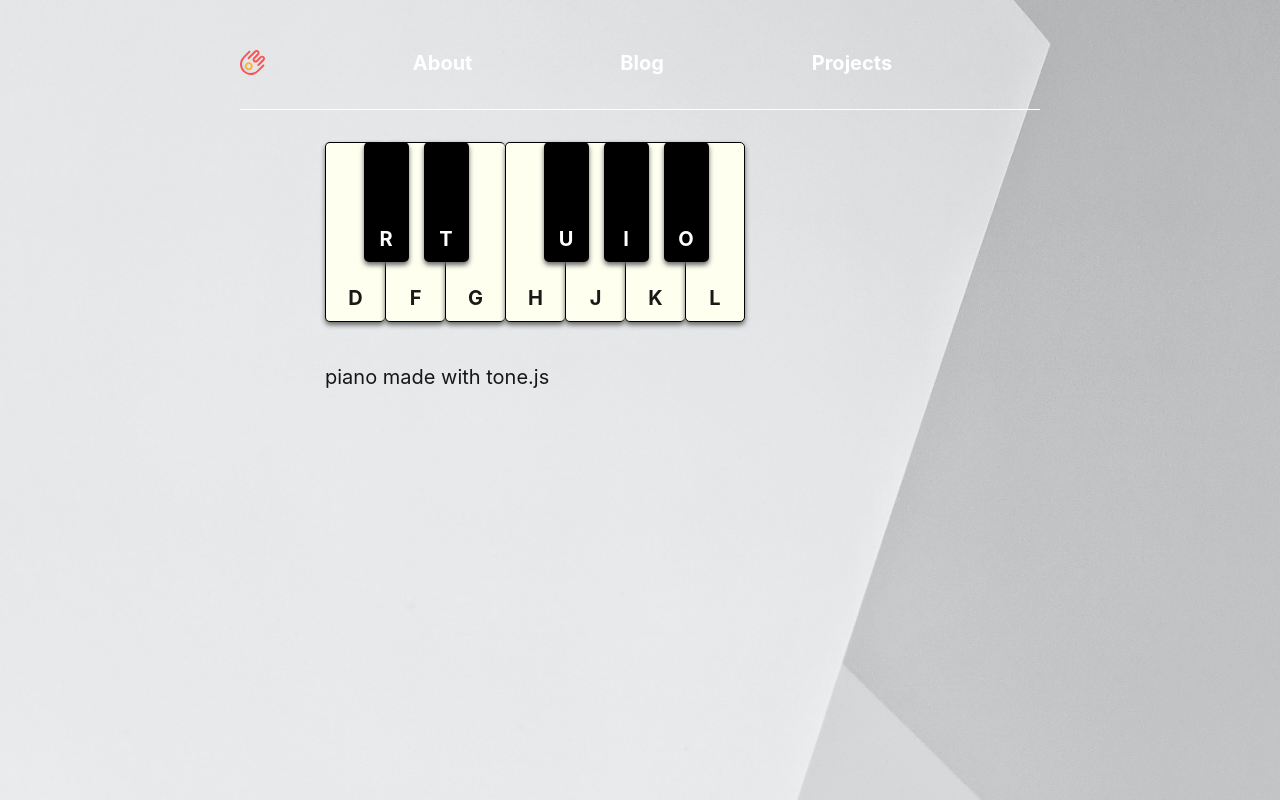
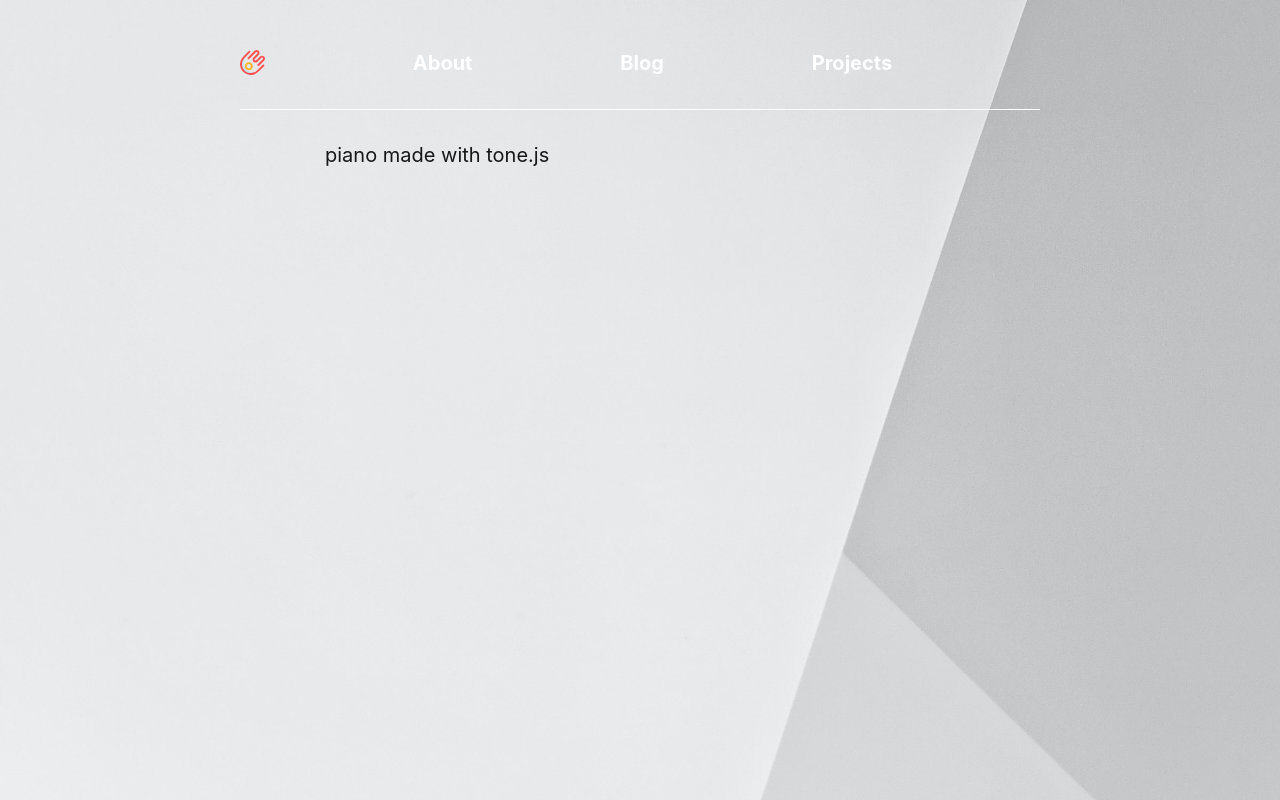
Before and after one commit to dextermichael/starboyblog, a Gatsby site: page /Projects in a window 1280 px wide. Built offline with nearby package versions, Linux system fonts and the light colour scheme; Gatsby itself is replaced by a stand-in of ours; some packages are replaced by stand-ins of ours; a web font is replaced by a local one.

Commit message:
porject couldnt get up

```diff
--- a/package.json
+++ b/package.json
@@ -33,6 +33,7 @@
     "react-helmet": "^5.2.1",
     "react-typography": "^0.16.19",
     "styled-components": "^5.1.1",
+    "tone": "^13.8.25",
     "typeface-merriweather": "0.0.72",
     "typeface-montserrat": "0.0.75",
     "typography": "^0.16.19",
--- a/src/components/Piano.js
+++ b/src/components/Piano.js
@@ -1,49 +1,123 @@
-import React from "react"
-import "../components/Piano.css"
-import "../components/pianofn"
-;<script src=""></script>
+// import React from "react"
+// import "../components/Piano.css"
+// import "../components/pianofn"
+// import Tone from "tone"
 
-const Piano = () => (
-  <div>
-    <ul id="piano">
-      <li data-note="C4" class="key">
-        <div data-note="C#4" class="black-key">
-          R
-        </div>
-        D
-      </li>
-      <li data-note="D4" class="key">
-        <div data-note="D#4" class="black-key">
-          T
-        </div>
-        F
-      </li>
-      <li data-note="E4" class="key">
-        G
-      </li>
-      <li data-note="F4" class="key">
-        <div data-note="F#4" class="black-key">
-          U
-        </div>
-        H
-      </li>
-      <li data-note="G4" class="key">
-        <div data-note="G#4" class="black-key">
-          I
-        </div>
-        J
-      </li>
-      <li data-note="A4" class="key">
-        <div data-note="A#4" class="black-key">
-          O
-        </div>
-        K
-      </li>
-      <li data-note="B4" class="key">
-        L
-      </li>
-    </ul>
-  </div>
-)
+// // Tone.Synth is a basic synthesizer with a single oscillator
+// const synth = new Tone.Synth()
+// // Set the tone to sine
+// synth.oscillator.type = "sine"
+// // connect it to the master output (your speakers)
+// synth.toMaster()
 
-export default Piano
+// const piano = document.getElementById("piano")
+
+// piano.addEventListener("mousedown", e => {
+//   // fires off a note continously until trigger is released
+//   synth.triggerAttack(e.target.dataset.note)
+// })
+
+// piano.addEventListener("mouseup", e => {
+//   // stops the trigger
+//   synth.triggerRelease()
+// })
+
+// // handles keyboard events
+// document.addEventListener("keydown", e => {
+//   // e object has the key property to tell which key was pressed
+//   switch (e.key) {
+//     case "d":
+//       return synth.triggerAttack("C4")
+//     case "r":
+//       return synth.triggerAttack("C#4")
+//     case "f":
+//       return synth.triggerAttack("D4")
+//     case "t":
+//       return synth.triggerAttack("D#4")
+//     case "g":
+//       return synth.triggerAttack("E4")
+//     case "h":
+//       return synth.triggerAttack("F4")
+//     case "u":
+//       return synth.triggerAttack("F#4")
+//     case "j":
+//       return synth.triggerAttack("G4")
+//     case "i":
+//       return synth.triggerAttack("G#4")
+//     case "k":
+//       return synth.triggerAttack("A4")
+//     case "o":
+//       return synth.triggerAttack("A#4")
+//     case "l":
+//       return synth.triggerAttack("B4")
+//     default:
+//       return
+//   }
+// })
+// // when the key is released, audio is released as well
+// document.addEventListener("keyup", e => {
+//   switch (e.key) {
+//     case "d":
+//     case "r":
+//     case "f":
+//     case "t":
+//     case "g":
+//     case "h":
+//     case "u":
+//     case "j":
+//     case "i":
+//     case "k":
+//     case "o":
+//     case "l":
+//       synth.triggerRelease()
+//   }
+// })
+
+// class Piano extends React.Component {
+//   render() {
+//     return (
+//       <div>
+//         <ul id="piano">
+//           <li data-note="C4" class="key">
+//             <div data-note="C#4" class="black-key">
+//               R
+//             </div>
+//             D
+//           </li>
+//           <li data-note="D4" class="key">
+//             <div data-note="D#4" class="black-key">
+//               T
+//             </div>
+//             F
+//           </li>
+//           <li data-note="E4" class="key">
+//             G
+//           </li>
+//           <li data-note="F4" class="key">
+//             <div data-note="F#4" class="black-key">
+//               U
+//             </div>
+//             H
+//           </li>
+//           <li data-note="G4" class="key">
+//             <div data-note="G#4" class="black-key">
+//               I
+//             </div>
+//             J
+//           </li>
+//           <li data-note="A4" class="key">
+//             <div data-note="A#4" class="black-key">
+//               O
+//             </div>
+//             K
+//           </li>
+//           <li data-note="B4" class="key">
+//             L
+//           </li>
+//         </ul>
+//       </div>
+//     )
+//   }
+// }
+
+// export default Piano
--- a/src/pages/Projects.js
+++ b/src/pages/Projects.js
@@ -8,7 +8,7 @@ import Piano from "../components/Piano"
 const Projects = () => (
   <div>
     <Layout>
-      <Piano />
+      {/* <Piano /> */}
       piano made with tone.js
     </Layout>
   </div>
```
Also changed, not shown: src/components/pianofn.js (deleted, +0 -69 lines), 1 other file.
